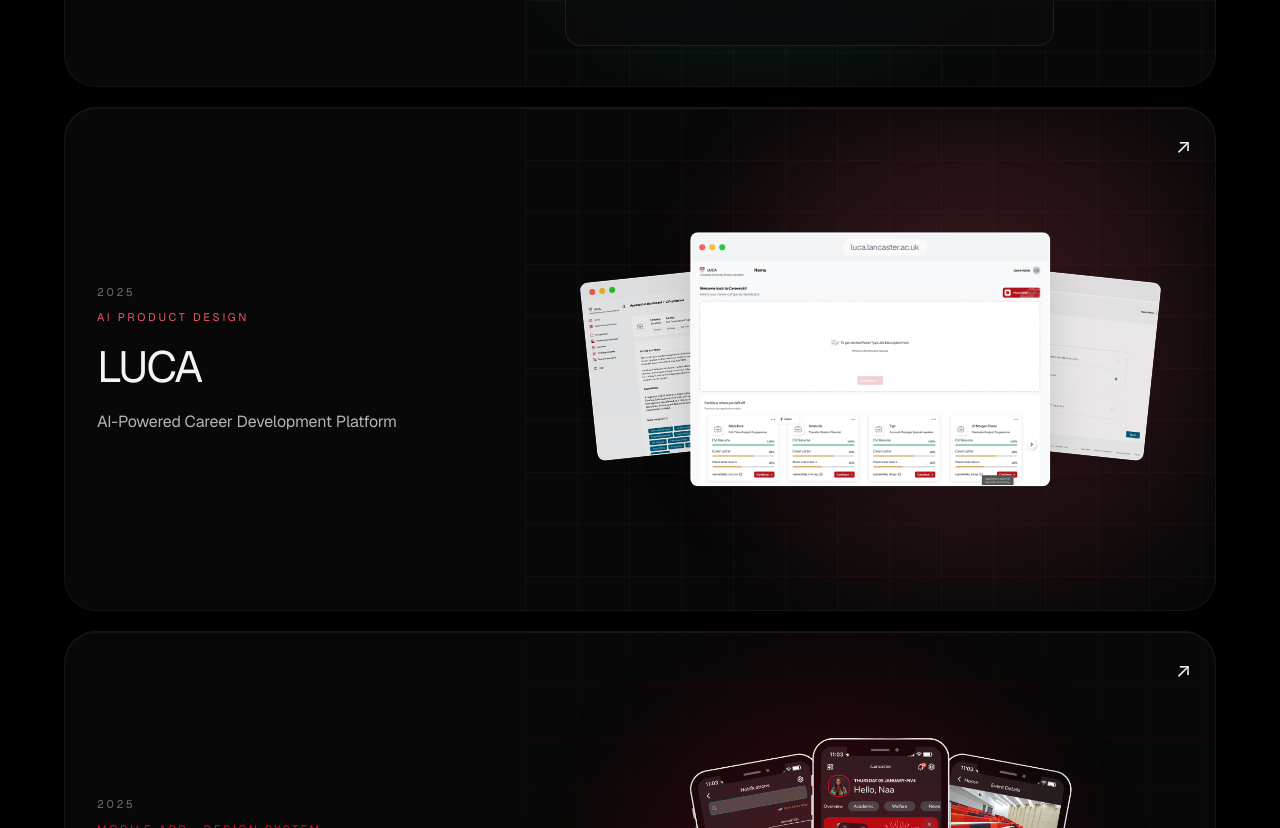
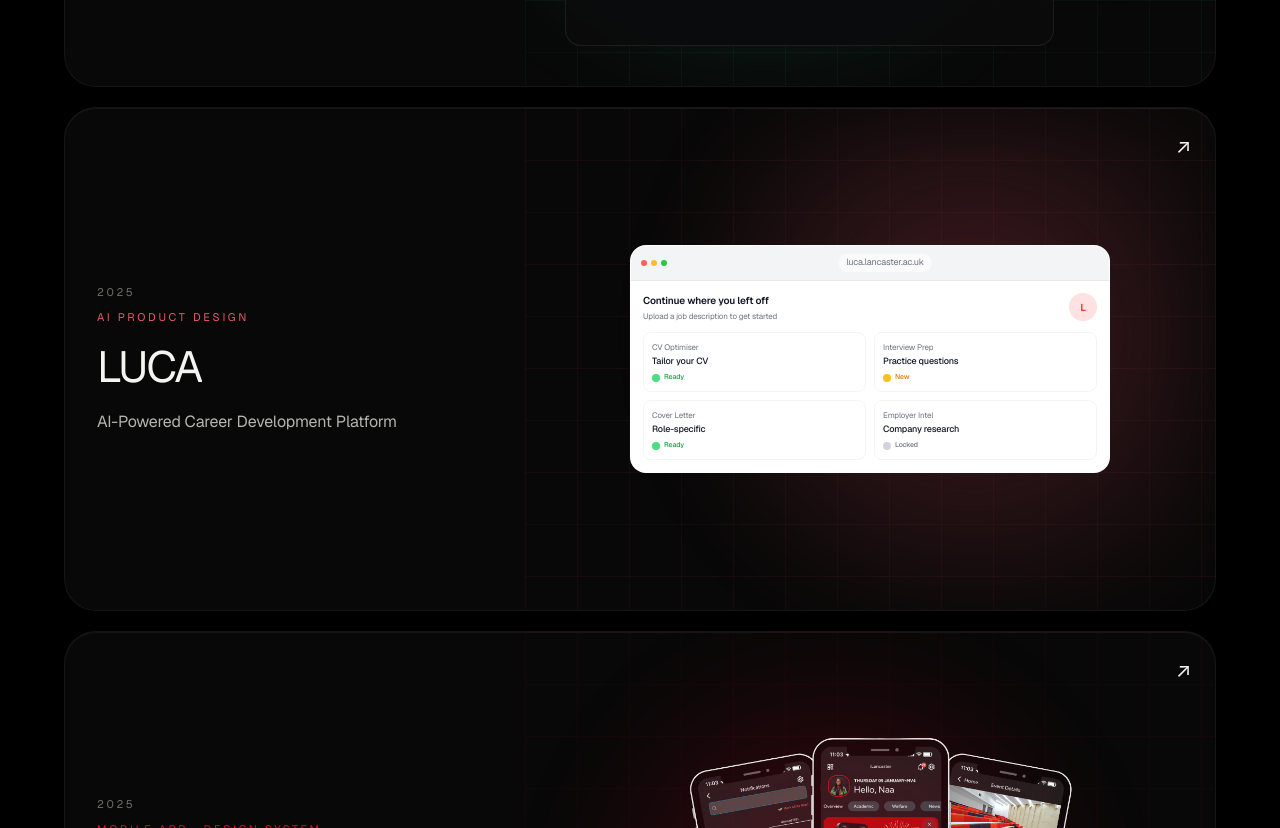
Before and after one commit to nandiniipillai/Portfolio, a Next.js app: page /portfolio in a window 1280 px wide. Shown: the part 860-1688 px from the top of the page. Built offline with nearby package versions, Linux system fonts and the light colour scheme.

Commit message:
Fix P0 issues: RollingWord opacity, LucaMock redesign, oneLiner sync, portfolio intro

```diff
--- a/app/portfolio/page.jsx
+++ b/app/portfolio/page.jsx
@@ -31,7 +31,7 @@
             className="font-heading tracking-tightest text-silver max-w-3xl"
             style={{ fontSize: 'clamp(28px, 4vw, 48px)', lineHeight: 1.1 }}
           >
-            Dive into a few projects that represent my most fulfilling design experiences.
+            Four products shipped to real users. Built from problem to production.
           </p>
         </BlurReveal>
 
--- a/app/work/ilancaster/page.jsx
+++ b/app/work/ilancaster/page.jsx
@@ -64,7 +64,7 @@
         index="03"
         accent={ACCENT}
         title="iLancaster"
-        oneLiner="Redesigning the app every Lancaster University student carries daily."
+        oneLiner="Redesigning the app every Lancaster University student carries."
         meta={[
           ['Role', 'Product Designer'],
           ['Team', ['Designers', 'Product Manager', 'Team of BE & FE Engineers']],
--- a/components/PortfolioCard.jsx
+++ b/components/PortfolioCard.jsx
@@ -148,49 +148,69 @@
   );
 }
 
-function LucaWindow({ src, url, dotSize = 'w-1.5 h-1.5', urlSize = 'text-[8px]' }) {
+function LucaMock({ url }) {
   return (
-    <div className="rounded-lg overflow-hidden border border-white/[0.08] bg-white">
-      <div className="flex items-center gap-1 px-2 py-1.5 bg-gray-100">
+    <div className="w-full h-full flex items-center justify-center p-3 md:p-5">
+      <div className="w-full max-w-[480px] rounded-2xl overflow-hidden border border-white/[0.08] bg-white">
+        {/* Browser chrome */}
+        <div className="flex items-center gap-1 px-2.5 py-2 bg-gray-100 border-b border-gray-200">
           <span className="flex gap-1" aria-hidden="true">
-          <span className={`${dotSize} rounded-full bg-[#FF5F57]`} />
-          <span className={`${dotSize} rounded-full bg-[#FEBC2E]`} />
-          <span className={`${dotSize} rounded-full bg-[#28C840]`} />
+            <span className="w-1.5 h-1.5 rounded-full bg-[#FF5F57]" />
+            <span className="w-1.5 h-1.5 rounded-full bg-[#FEBC2E]" />
+            <span className="w-1.5 h-1.5 rounded-full bg-[#28C840]" />
           </span>
           {url && (
-          <span className={`mx-auto ${urlSize} text-gray-500 bg-white/60 rounded-full px-2 py-0.5`}>
+            <span className="mx-auto text-[9px] text-gray-500 bg-white/60 rounded-full px-2 py-0.5">
               {url}
             </span>
           )}
         </div>
-      {/* Fixed aspect ratio; show the TOP of each screen where the module identity lives */}
-      <div className="relative w-full" style={{ aspectRatio: '16/10' }}>
-        <Image src={src} alt="" fill className="object-cover object-top" sizes="500px" />
+        {/* Dashboard content */}
+        <div className="p-3 space-y-2.5">
+          <div className="flex items-center justify-between">
+            <div>
+              <div className="text-[10px] font-semibold text-gray-900">Continue where you left off</div>
+              <div className="text-[8px] text-gray-500 mt-0.5">Upload a job description to get started</div>
+            </div>
+            <div className="w-7 h-7 rounded-full bg-red-100 flex items-center justify-center">
+              <span className="text-red-500 text-[10px] font-bold">L</span>
             </div>
           </div>
-  );
-}
-
-function LucaMock({ url }) {
-  return (
-    <div className="relative w-full h-full py-3">
-      {/* CV optimiser — behind, tilted left */}
-      <div
-        className="absolute top-1/2 left-[6%] w-[40%] shadow-xl opacity-90"
-        style={{ transform: 'translateY(-50%) rotate(-6deg)' }}
-      >
-        <LucaWindow src="/assets/luca/cv-optimiser-2.png" />
+          <div className="grid grid-cols-2 gap-2">
+            <div className="rounded-lg p-2 border border-gray-100">
+              <div className="text-[8px] text-gray-500">CV Optimiser</div>
+              <div className="text-[9px] font-medium text-gray-900 mt-0.5">Tailor your CV</div>
+              <div className="flex items-center gap-1 mt-1">
+                <span className="w-2 h-2 rounded-full bg-green-400" />
+                <span className="text-[7px] text-green-600 font-medium">Ready</span>
               </div>
-      {/* AI Interview — behind, tilted right */}
-      <div
-        className="absolute top-1/2 right-[6%] w-[40%] shadow-xl opacity-90"
-        style={{ transform: 'translateY(-50%) rotate(6deg)' }}
-      >
-        <LucaWindow src="/assets/luca/interview-setup.png" />
             </div>
-      {/* Dashboard — front and centre, largest */}
-      <div className="absolute top-1/2 left-1/2 w-[56%] shadow-2xl z-10" style={{ transform: 'translate(-50%, -50%)' }}>
-        <LucaWindow src="/assets/luca/dashboard-existing.png" url={url} />
+            <div className="rounded-lg p-2 border border-gray-100">
+              <div className="text-[8px] text-gray-500">Interview Prep</div>
+              <div className="text-[9px] font-medium text-gray-900 mt-0.5">Practice questions</div>
+              <div className="flex items-center gap-1 mt-1">
+                <span className="w-2 h-2 rounded-full bg-amber-400" />
+                <span className="text-[7px] text-amber-600 font-medium">New</span>
+              </div>
+            </div>
+            <div className="rounded-lg p-2 border border-gray-100">
+              <div className="text-[8px] text-gray-500">Cover Letter</div>
+              <div className="text-[9px] font-medium text-gray-900 mt-0.5">Role-specific</div>
+              <div className="flex items-center gap-1 mt-1">
+                <span className="w-2 h-2 rounded-full bg-green-400" />
+                <span className="text-[7px] text-green-600 font-medium">Ready</span>
+              </div>
+            </div>
+            <div className="rounded-lg p-2 border border-gray-100">
+              <div className="text-[8px] text-gray-500">Employer Intel</div>
+              <div className="text-[9px] font-medium text-gray-900 mt-0.5">Company research</div>
+              <div className="flex items-center gap-1 mt-1">
+                <span className="w-2 h-2 rounded-full bg-gray-300" />
+                <span className="text-[7px] text-gray-500 font-medium">Locked</span>
+              </div>
+            </div>
+          </div>
+        </div>
       </div>
     </div>
   );
--- a/components/RollingWord.jsx
+++ b/components/RollingWord.jsx
@@ -81,8 +81,8 @@
         lineHeight: 0.9,
         letterSpacing: '-0.04em',
         color: '#F4F4F2',
-        filter: 'blur(7px)',
-        opacity: 1,
+        filter: 'blur(10px)',
+        opacity: 0.12,
         fontWeight: 500,
       }}
       aria-hidden="true"
```
Lines whose indentation alone changed are shown as unchanged.
